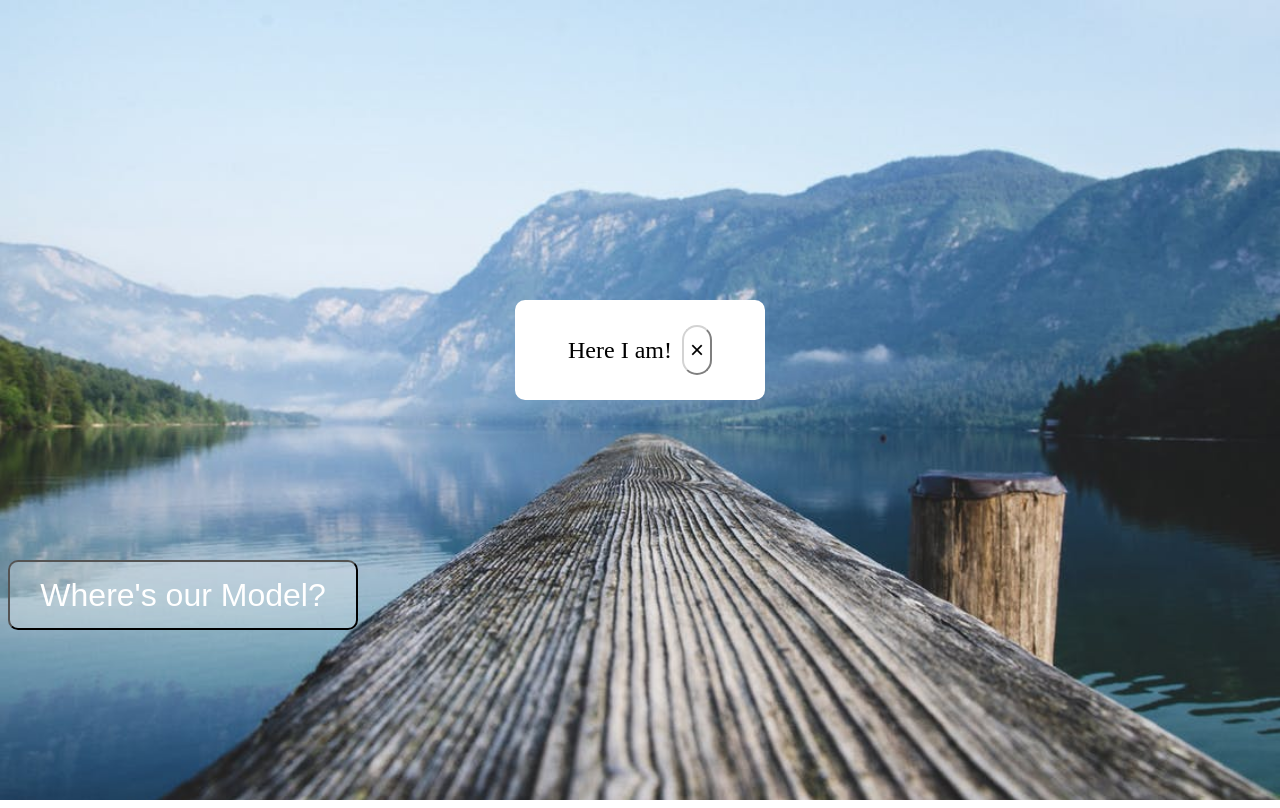
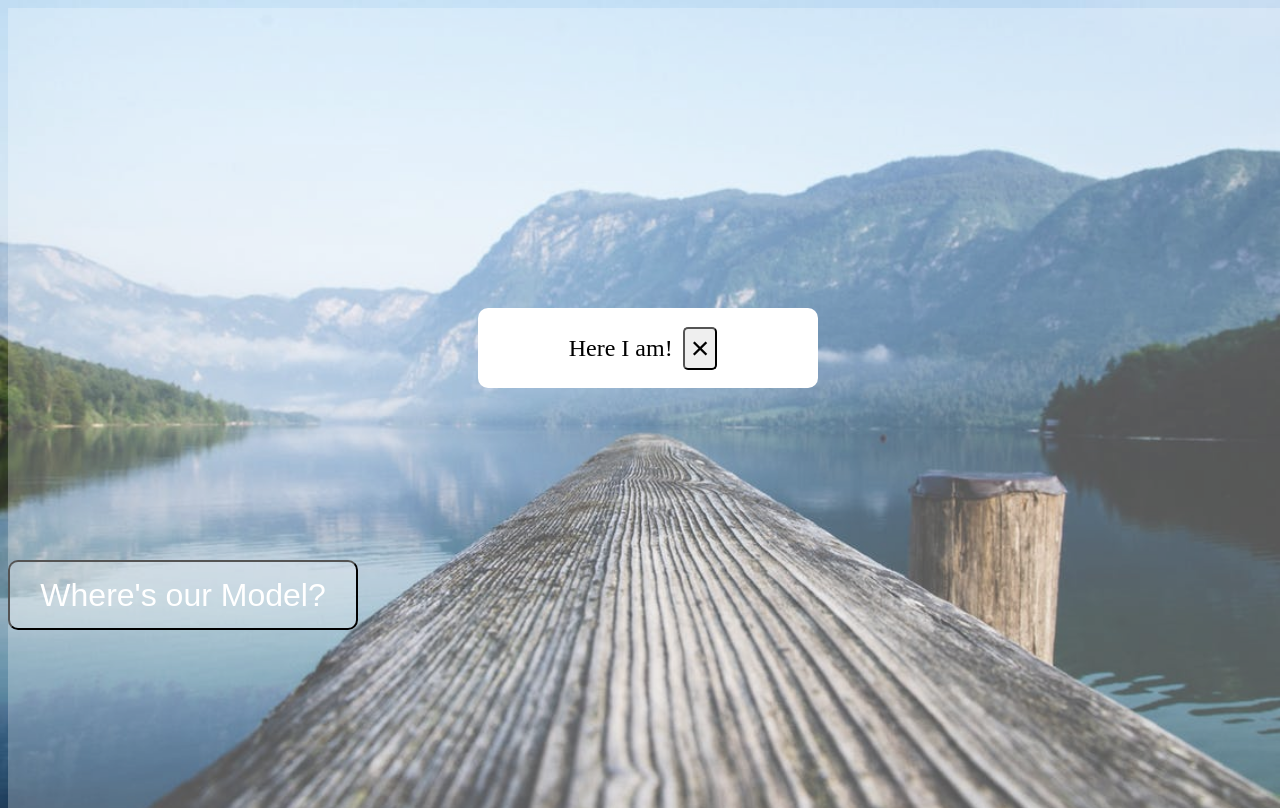
Before and after one commit to shreesty/Modal-Project, a plain HTML site: page index.html in a window 1280 px wide. Both pictures are taken after a click on the button "Where's our Model?". Drawn offline with Linux system fonts and the light colour scheme.

Commit message:
Adding js

```diff
--- a/script.js
+++ b/script.js
@@ -1,2 +1,32 @@
 let btn=document.getElementById('btn');
 let modelContainer=document.getElementById('model-container');
+let closeBtn=document.getElementById('close');
+
+
+
+btn.addEventListener('click',function()
+{
+modelContainer.style.display='block';
+
+
+})
+
+
+closeBtn.addEventListener('click',function()
+{
+modelContainer.style.display='none';
+
+
+})
+
+
+ window.addEventListener('click',function(e)
+ {
+    if(e.target===modelContainer)
+    {
+       modelContainer.style.display='none';
+
+    }
+
+
+ })
--- a/style.css
+++ b/style.css
@@ -24,40 +24,43 @@ body
     background-color: white;
     color: black;
 
+
 }
 
 #model-container
 {
-    height:100px;
-    width: 250px;
-    background-color: white;
-    border-radius: 10px;
-    margin-left: auto;
-    margin-right: auto;
-    display:flex;
-    justify-content: center;
-    align-items: center;
-    margin-top: 300px;
-    /* display: none; */
+
+  position: absolute;
+  height: 100%;
+  width: 100%;
+    display: none;
+    z-index: -1;
+    background-color: rgba(255,255,255, 0.25);
 
 }
-#model,#close
+#model
 {
-height:50px;
-border-radius: 25px;
+height:40px;
+width:300px;
+border-radius: 10px;
+background-color: white;
 border-color: lightgray;
-background-color: rgba(255,255,255, 0.25);
 font-size: 24px;
 margin:5px;
+margin-left: auto;
+margin-right: auto;
+margin-top: 300px;
 display: flex;
 justify-content: center;
 align-items: center;
+padding:20px;
+
 }
-
-#modal
+#close
 {
-    animation-name:animatemodel;
-    animation-duration: .4s;
+    font-size: 32px;
+    border-radius: 5px;
+    margin:10px;
 
 }
 
```
Also changed, not shown: index.html (+3 -1 lines).
